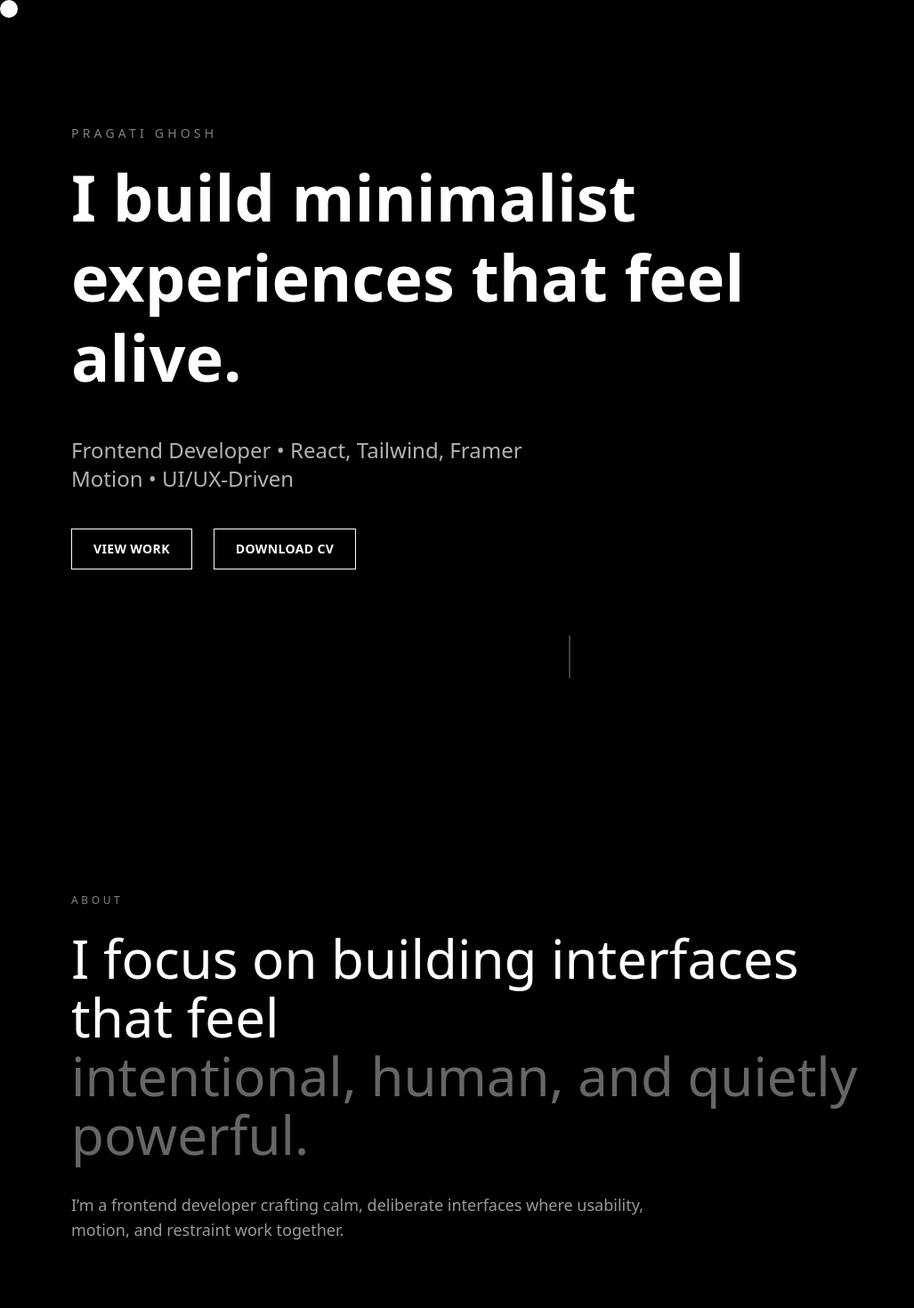
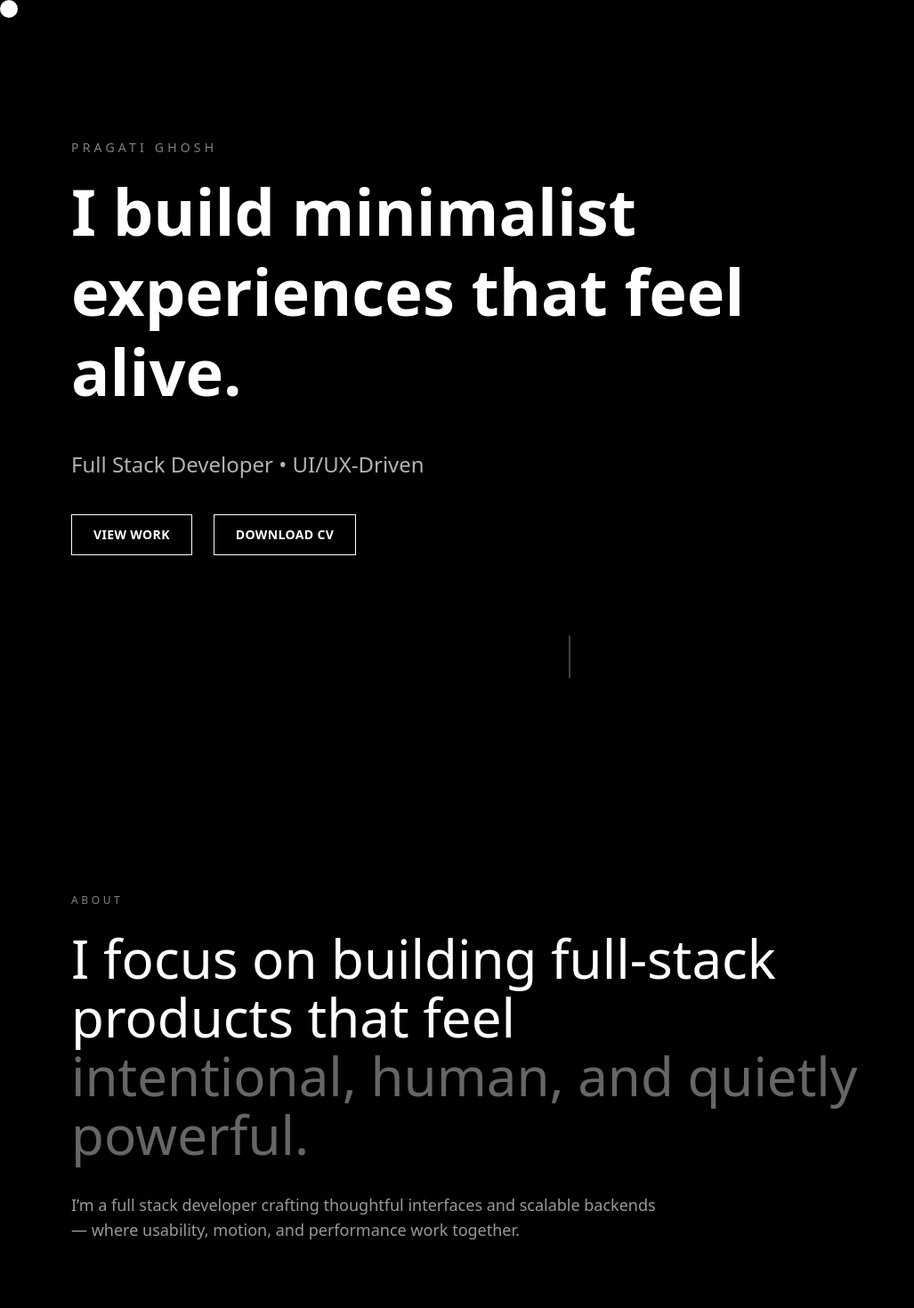
Before and after one commit to pragatighosh25/Portfolio-new, a React (Vite) app: page / in a window 1280 px wide. Shown: the top 1470 px of the page at 89% size, without its empty margins (0-1027 px from the left). Built offline with nearby package versions, Linux system fonts and the light colour scheme.

Commit message:
portfolio done

```diff
--- a/src/components/About.jsx
+++ b/src/components/About.jsx
@@ -17,7 +17,7 @@ export default function About() {
 
         {/* Headline */}
         <h2 className="text-4xl md:text-6xl leading-[1.1] font-medium">
-          I focus on building interfaces that feel
+          I focus on building full-stack products that feel
           <span className="block text-white/40">
             intentional, human, and quietly powerful.
           </span>
@@ -25,8 +25,8 @@ export default function About() {
 
         {/* Body copy */}
         <p className="mt-8 text-lg text-white/60 max-w-2xl">
-          I’m a frontend developer crafting calm, deliberate interfaces
-          where usability, motion, and restraint work together.
+          I’m a full stack developer crafting thoughtful interfaces and scalable
+          backends — where usability, motion, and performance work together.
         </p>
       </motion.div>
     </section>
--- a/src/components/Contact.jsx
+++ b/src/components/Contact.jsx
@@ -27,8 +27,8 @@ export default function Contact() {
 
         {/* Subtext */}
         <p className="mt-6 text-lg text-white/60 max-w-2xl">
-          I’m always open to meaningful conversations, collaborations,
-          or opportunities where thoughtful design and clean engineering matter.
+          I’m always open to meaningful conversations, collaborations, or
+          opportunities where thoughtful design and clean engineering matter.
         </p>
 
         {/* Primary CTA */}
@@ -48,24 +48,20 @@ export default function Contact() {
             href="https://github.com/pragatighosh25"
             target="_blank"
             rel="noopener noreferrer"
-  className="group inline-flex items-center gap-4 text-sm uppercase tracking-widest
-             text-white/60 hover:text-white transition cursor-hover"
+            className="group text-sm uppercase tracking-widest text-white/60 hover:text-white transition cursor-hover"
           >
             GitHub
-  <span className="relative block w-6 h-px bg-white/50 transition-all duration-300 group-hover:w-10 group-hover:bg-white" />
+            <span className="block h-px w-0 bg-white transition-all duration-300 group-hover:w-full mt-2" />
           </a>
-
 
           <a
             href="https://www.linkedin.com/in/pragati-ghosh/"
             target="_blank"
             rel="noopener noreferrer"
-            className="group inline-flex items-center gap-2 hover:text-white transition"
+            className="group text-sm uppercase tracking-widest text-white/60 hover:text-white transition cursor-hover"
           >
             LinkedIn
-            <span className="inline-block transition-transform duration-300 group-hover:translate-x-1">
-              →
-            </span>
+            <span className="block h-px w-0 bg-white transition-all duration-300 group-hover:w-full mt-2" />
           </a>
         </div>
       </motion.div>
--- a/src/components/Experience.jsx
+++ b/src/components/Experience.jsx
@@ -4,11 +4,11 @@ const experience = [
   {
     company: "Zuddl",
     role: "Frontend Developer Intern",
-    time: "2024",
+    time: "2025",
   },
   {
     company: "House of Geeks",
-    role: "UI/UX & Design Coordinator",
+    role: "UI/UX & Design Lead",
     time: "2023 — Present",
   },
 ];
--- a/src/components/Hero.jsx
+++ b/src/components/Hero.jsx
@@ -43,7 +43,8 @@ export default function Hero() {
         transition={{ duration: 1, delay: 0.2, ease: [0.16, 1, 0.3, 1] }}
         className="mt-6 text-xl lg:text-2xl font-light max-w-xl text-white/70"
       >
-        Frontend Developer • React, Tailwind, Framer Motion • UI/UX-Driven
+        Full Stack Developer • UI/UX-Driven
+
       </motion.p>
 
       {/* CTA Buttons — scale on hover, fade in */}
```
Lines whose indentation alone changed are shown as unchanged.
